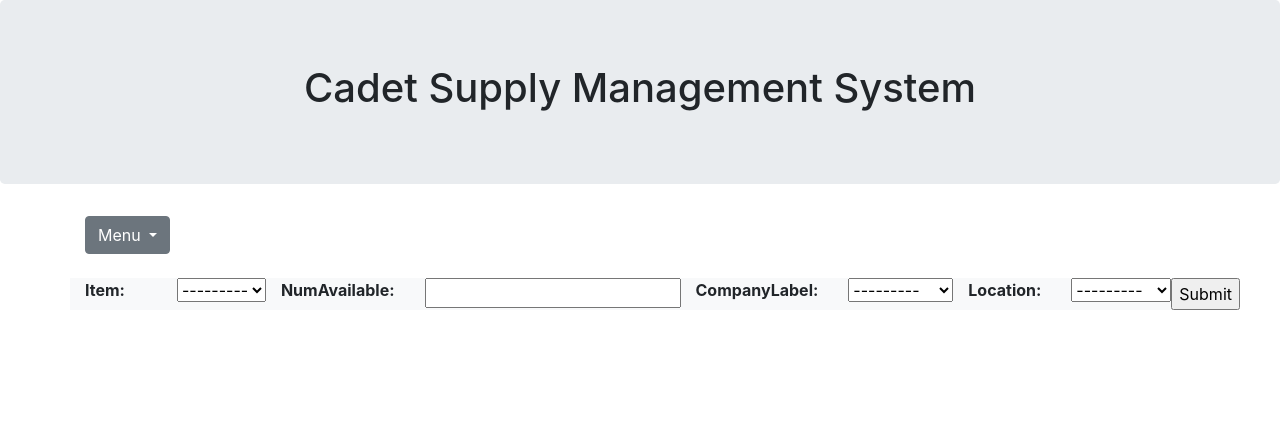
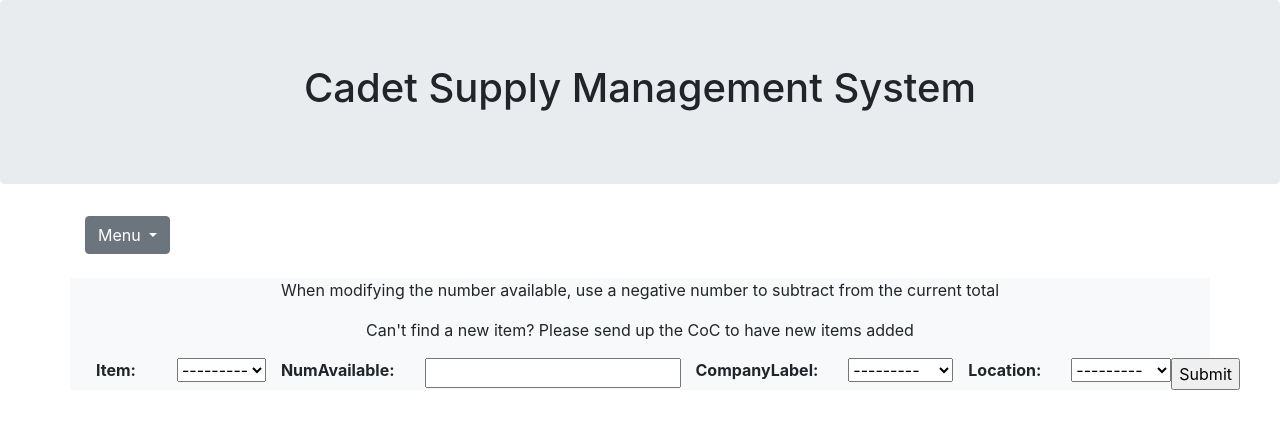
Before and after one commit to sshamilton/IT394-Harris-Lambert-Thomas-Project, a Django app: page /supply/modify/1/ in a window 1280 px wide. Shown: the top 429 px of the page. Run offline with Django 3.2, Linux system fonts and the light colour scheme; data comes from the database, SQL or seed files in the repository; some libraries are stand-ins or nearby versions.

Commit message:
html updates
updates

```diff
--- a/cadettracker/templates/cadettracker/company.html
+++ b/cadettracker/templates/cadettracker/company.html
@@ -1,3 +1,4 @@
+
 <body style="background-color:powderblue;">
 <h2 style = "text-align:center;">Item list for {{ Co.CompanyName }} {{ Co.regiment }}</h2>
 
--- a/cadettracker/templates/cadettracker/modify.html
+++ b/cadettracker/templates/cadettracker/modify.html
@@ -1,6 +1,13 @@
 {% extends 'cadettracker/base_generic.html' %}
 
 {% block company_content %}
+
+<div style="text-align:center;">
+  <p> When modifying the number available, use a negative number to subtract from the current total </p>
+  <p> Can't find a new item? Please send up the CoC to have new items added </p>
+  <p> </p
+    <p> </p
+</div>
 
 <form method = 'post'>
     {% csrf_token %}
@@ -14,7 +21,11 @@
     </div>
     {% endfor %}
     </div>
+
+    <div></div>
     <input type = 'submit' value = 'Submit' />
 </form>
 
+
+
 {% endblock %}
--- a/cadettracker/templates/cadettracker/regiment.html
+++ b/cadettracker/templates/cadettracker/regiment.html
@@ -22,7 +22,7 @@
   {% for item in co.companyneedssupply_set.all %}
     <li>{{ item }}</li>
 
-  <form method = 'post' action="{% url 'cadettracker:fulfillRequest' item.id %}">
+  <form method = 'POST' action="{% url 'cadettracker:fulfillRequest' item.id %}">
     {% csrf_token %}
     <div class = 'row'>
       <button type="submit">Fulfill Request</button>
--- a/cadettracker/urls.py
+++ b/cadettracker/urls.py
@@ -11,6 +11,6 @@
     path('company/<company_id>/', views.company, name='company'),
     path('modify/<company_id>/', views.modifysupplies, name='modifysupplies'),
     path('reg/<reg_id>/', views.reg, name='reg'),
-    path('/reg/<reg_id>/fulfill/', views.fulfillRequest, name='fulfillRequest')
+    path('reg/<reg_id>/fulfill/', views.fulfillRequest, name='fulfillRequest')
 
 ]
--- a/cadettracker/views.py
+++ b/cadettracker/views.py
@@ -30,7 +30,7 @@
     return HttpResponse(template.render(context,
                                         request))
 
-def fulfillRequest(request, request_id):
+def fulfillRequest(request, request_id, reg_id):
     if request.method == "POST":
         form = requestForm(request.POST)
         Request = CompanyNeedsSupply.objects.get(pk=request_id)
```
